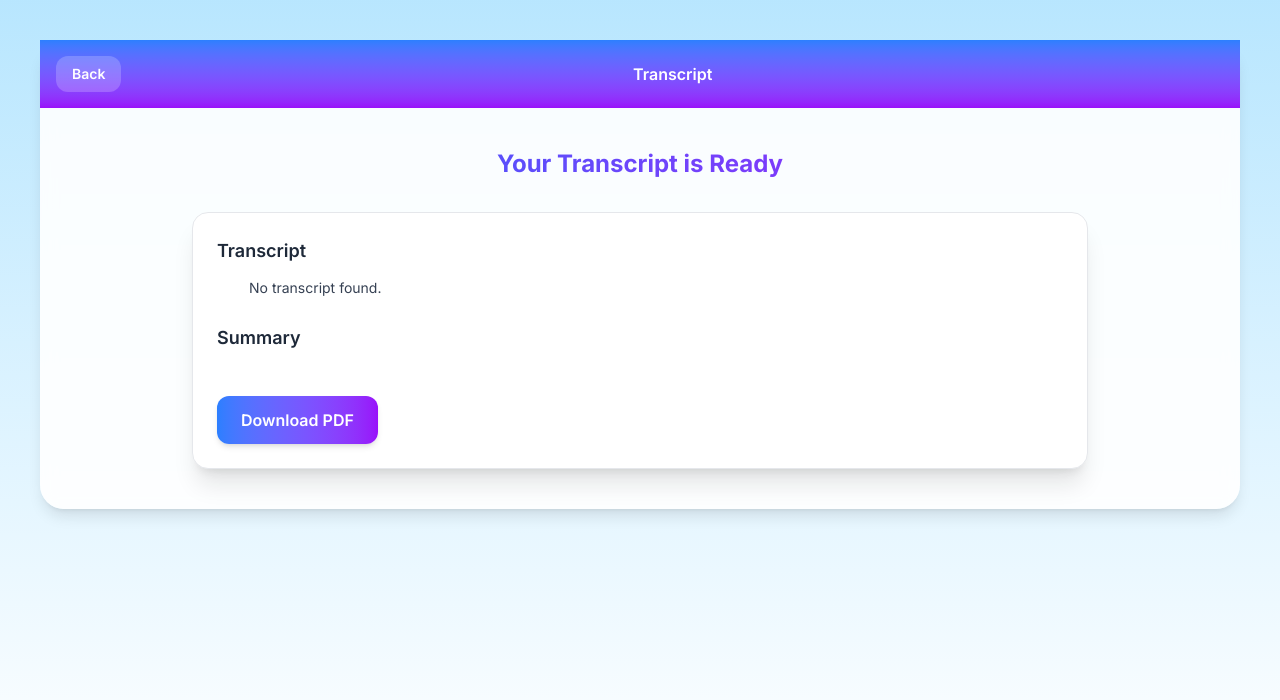
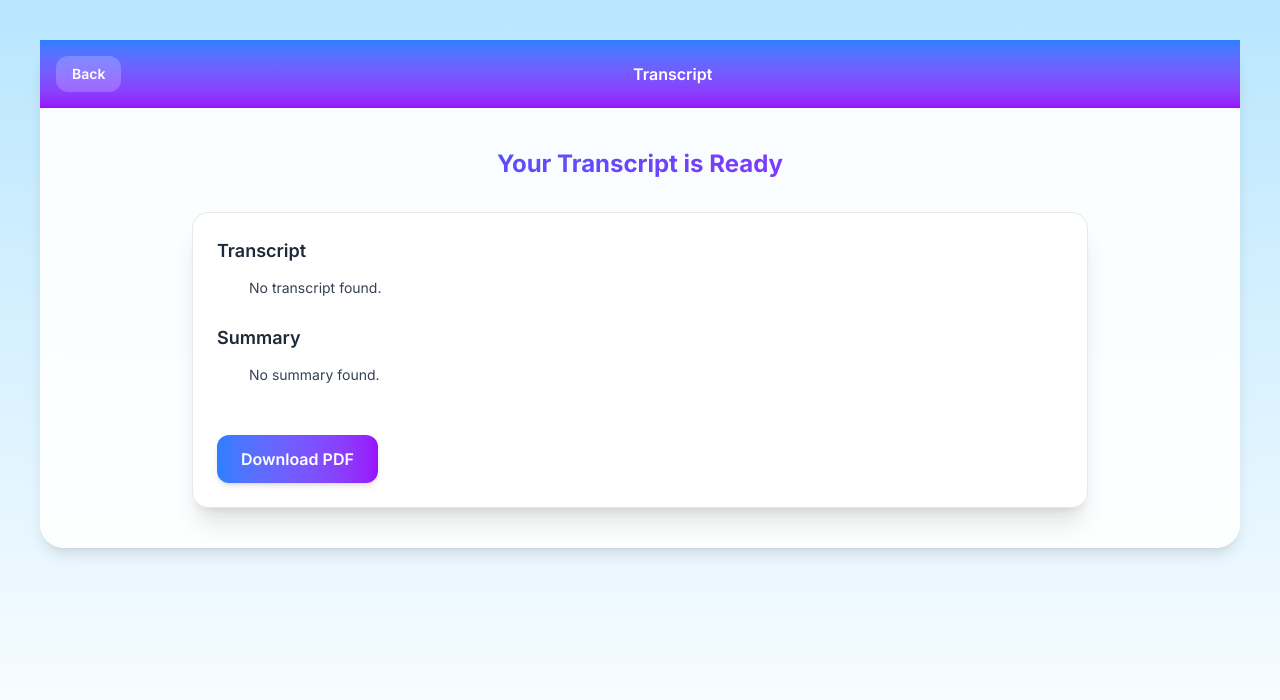
Before and after one commit to rsthopaz/video-audio_resume, a Next.js app in the folder pakejs/: page /transcript in a window 1280 px wide. Shown: the top 700 px of the page. Built offline with nearby package versions, Linux system fonts and the light colour scheme.

Commit message:
Refactor TranscriptPage component for clarity

```diff
--- a/pakejs/app/transcript/page.tsx
+++ b/pakejs/app/transcript/page.tsx
@@ -110,7 +110,7 @@ export default function TranscriptPage() {
                 <h3 className="text-lg font-semibold text-gray-800 mt-6 mb-3">
                   Summary
                 </h3>
-                {/* {renderParagraphs(summary)} */}
+                {renderParagraphs(summary)}
 
                 <button
                   onClick={handleDownloadPDF}
```
